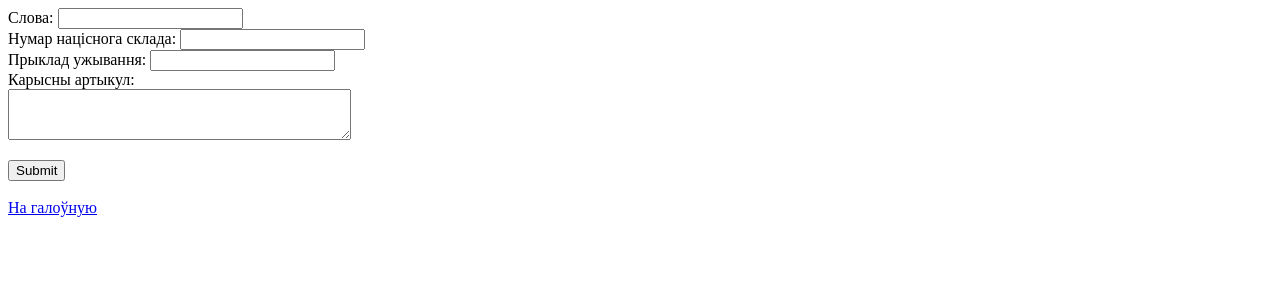
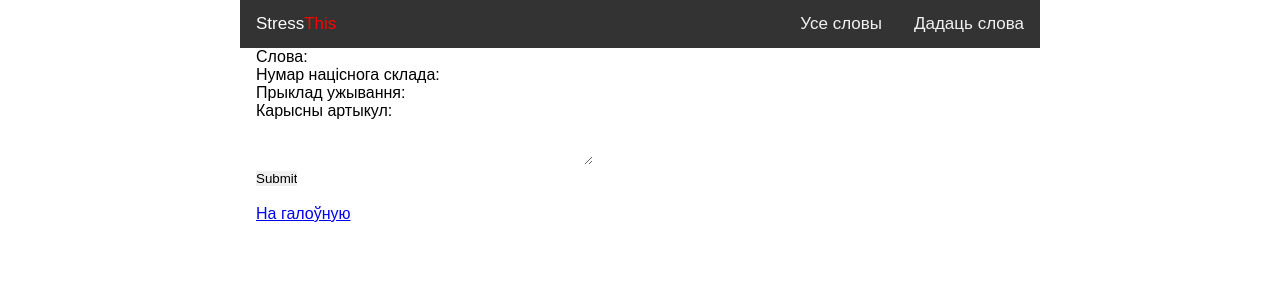
Before and after one commit to mikhailSaTuRn/stress_this, a Django app: template templates/add_word.html in a window 1280 px wide. Shown: the top 300 px of the page. Run offline with Django 3.2, Linux system fonts and the light colour scheme; the template is opened without the code that fills it, so the values that code supplies are empty.

Commit message:
bug fixes, edited css

```diff
--- a/stress_this/settings.py
+++ b/stress_this/settings.py
@@ -38,7 +38,6 @@ INSTALLED_APPS = [
     'django.contrib.messages',
     'django.contrib.staticfiles',
     'StressThis.apps.StressthisConfig',
-    'menu',
 ]
 
 MIDDLEWARE = [
--- a/templates/add_word.html
+++ b/templates/add_word.html
@@ -1,10 +1,6 @@
-<!DOCTYPE html>
-<html lang="en">
-<head>
-    <meta charset="UTF-8">
-    <title>Title</title>
-</head>
-<body>
+{% extends "base.html" %}
+
+{% block content %}
 
 {% if status == 'success' %} Вы дадалі слова {% else %}{% endif %}
 
@@ -21,5 +17,4 @@
 
 </form><br>
 <a href="/">На галоўную</a>
-</body>
-</html>
+{% endblock %}
--- a/templates/base.html
+++ b/templates/base.html
@@ -4,32 +4,98 @@
     <meta charset="UTF-8">
     <title>Націск</title>
     <style>
-        a {
+        * {
+            outline: 0;
+            padding: 0;
+            margin: 0;
+            border: 0;
+          }
+
+        .word a {
             color: black;
             cursor: default;
             text-decoration: none;
             font-size: 20px;
         }
 
-        a:hover {
+        .word a:hover {
             color: green;
             cursor: default;
             font-size: 150%;
+        }
+
+        body {
+            max-width: 800px;
+            font-family: Arial, Helvetica, sans-serif;
+            margin: auto;
+        }
+
+        .logo {
+            color: white;
+            text-align: center;
+            font-size: 17px;
+        }
+
+        .logo_color {
+            color: red;
+        }
+
+        .topnav {
+            display: flex;
+            flex-direction: row;
+        }
+
+        .topnav a {
+          float: left;
+          color: #f2f2f2;
+          text-align: center;
+          padding: 14px 16px;
+          text-decoration: none;
+          font-size: 17px;
+        }
+
+        .tab_flex a:hover {
+          background-color: #ddd;
+          color: black;
+        }
+
+        .tab_flex {
+            display: flex;
+            flex-direction: row;
+        }
+
+        .tab_flex_space_between {
+            display: flex;
+            flex-direction: row;
+            justify-content: space-between;
+        }
+
+        .header {
+            overflow: hidden;
+            background-color: #333;
+        }
+
+        .winner {
+            color: green;
         }
     </style>
 </head>
 
 <body>
 
-<ul>
+<header class="header">
+    <div class="tab_flex_space_between topnav">
+        <a href="/"><p class="logo">Stress<span class="logo_color">This</span></p></a>
+        <nav class="tab_flex">
+            <a href=""><p class="menu_item">Усе словы</p></a>
+            <a href="add_page?r=None"><p class="menu_item">Дадаць слова</p></a>
+        </nav>
+    </div>
+</header>
 
-{% for menu_item in menu_context.menu %}
-    <li><a href="{{ menu_item.link }}">{{ menu_item.title }}</a></li>
-    {% endfor %}
-</ul>
-
+<div style="padding-left:16px">
 {% block content %} {% endblock %}
-
+</div>
 
 
 </body>
--- a/templates/result.html
+++ b/templates/result.html
@@ -1,7 +1,7 @@
 {% extends "base.html" %}
 
 {% block content %}
-{% if flag == True %} Ты малайчына! {% else %} Глядзі як трэба: {% endif %}
+{% if word_data.flag == True %} <p class="winner">Ты малайчына!</p> {% else %} Глядзі як трэба: {% endif %}
 
 <br>
 {{ word_data.word }}<br>
```
